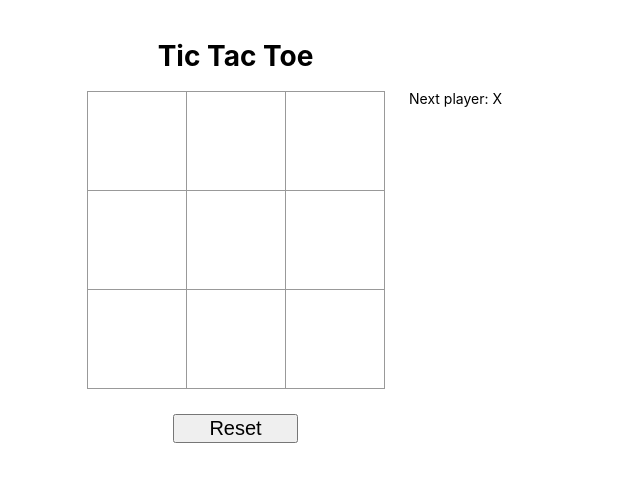
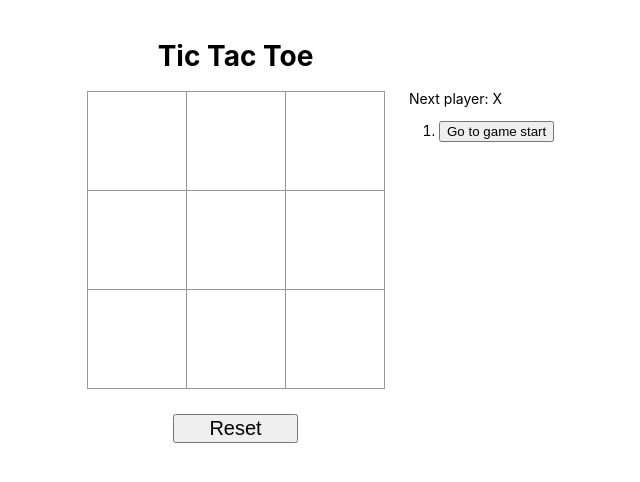
Before and after one commit to william-murphy-jr/tictactoe-tlm, a React (Create React App) app: page / in a window 1280 px wide. Shown: the top 482 px of the page, without its empty margins (303-943 px from the left). Built offline with nearby package versions, Linux system fonts and the light colour scheme.

Commit message:
working reset btn w/working history

```diff
--- a/src/App.jsx
+++ b/src/App.jsx
@@ -3,6 +3,7 @@
 import './App.css';
 import Board from './components/Board';
 import Button from './components/Button';
+// import { descriptions } from 'jest-config';
 
 
 class Game extends React.Component {
@@ -14,6 +15,7 @@
       }],
       xIsNext: true,
       moveCount: 0,
+      stepNumber: 0,
     }
     this.handleClick = this.handleClick.bind(this);
     this.resetGame = this.resetGame.bind(this);
@@ -54,7 +56,7 @@
   }
 
   handleClick(i) {
-    const history = this.state.history;
+    const history = this.state.history.slice(0, this.state.stepNumber + 1);
     const current = history[history.length - 1];
     const squares = current.squares.slice();
     if (this.calculateWinner(squares) || squares[i]) {
@@ -67,6 +69,7 @@
       }]),
       xIsNext: !this.state.xIsNext,
       moveCount: this.state.moveCount + 1,
+      stepNumber: history.length,
     }, () => console.log(this.state.moveCount));
   }
 
@@ -77,14 +80,31 @@
         squares: Array(9).fill(null),
       }],
       xIsNext: true,
+      stepNumber: 0,
       moveCount: 0,
+    });
+  }
+
+  jumpTo(step) {
+    this.setState({
+      stepNumber: step,
+      xIsNext: step % 2 === 0,
     });
   }
 
   render() {
     const history = this.state.history;
-    const current = history[history.length - 1];
+    const current = history[this.state.stepNumber];
     const winner = this.calculateWinner(current.squares);
+    const moves = history.map((step, move) => {
+
+      const description = move ? `Go to move # ${move}` : `Go to game start`;
+      return (
+        <li key={ move }>
+          <button onClick={ () => this.jumpTo(move) }>{ description }</button>
+        </li>
+      );
+    });
 
     let status;
     if (winner) {
@@ -107,7 +127,7 @@
         </div>
         <div className="game-info">
           <div>{status}</div>
-          <ol>{/* TODO */}</ol>
+          <ol>{ moves }</ol>
         </div>
       </div>
     );
--- a/src/index.css
+++ b/src/index.css
@@ -36,7 +36,7 @@
   background: #fff;
   border: 1px solid #999;
   float: left;
-  font-size: 24px;
+  font-size: 64px;
   font-weight: bold;
   line-height: 34px;
   height: 100px;
```
